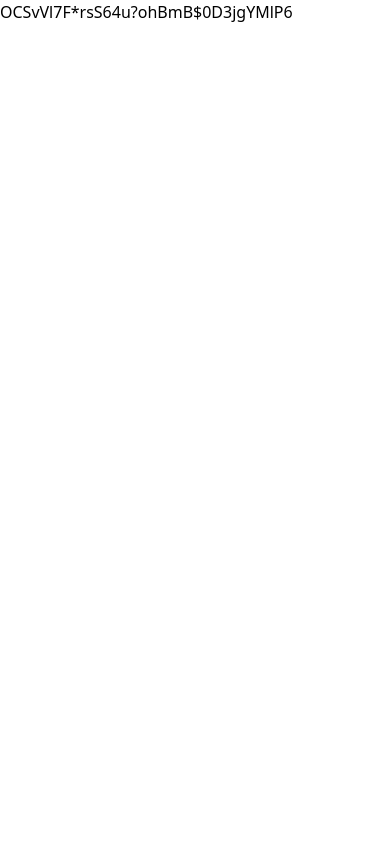
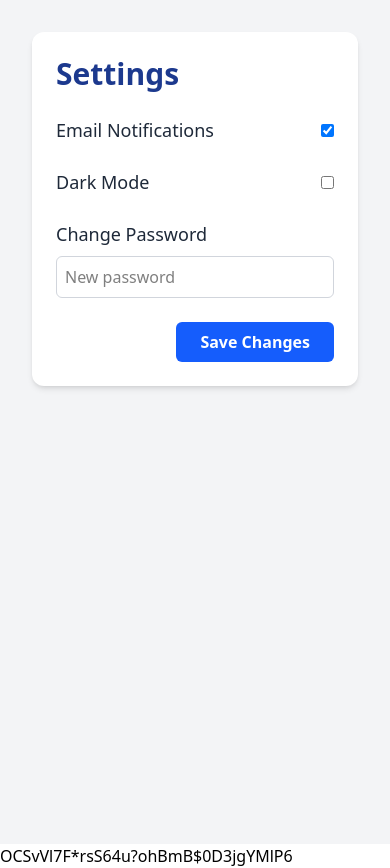
Before and after one commit to Hari-Kec/AI-Career-Accelerator, a React (Vite) app in the folder Client/: page /settings in a window 390 px wide. Before the commit the page ends 844 px from the top, so only its background shows below. Built offline with nearby package versions, Linux system fonts and the light colour scheme; no server answers.

Commit message:
final changed done

```diff
--- a/Client/src/App.jsx
+++ b/Client/src/App.jsx
@@ -8,6 +8,7 @@ import Register from './components/Authentication/Register';
 //MAIN DASHBOARD
 import Dashboard from './components/Dashboard/Dashboard';
 import Profile from './components/Dashboard/Profile';
+import Settings from './components/Dashboard/Settings';
 //PROFILE ENHANCE
 import ProfileDashboard from './components/ProfileEnhance/Dashboard'
 import GitHubReport from './components/ProfileEnhance/GithubReport';
@@ -27,6 +28,7 @@ function App() {
 
           <Route path="/dashboard" element={<Dashboard />} />
           <Route path="/profile" element={<Profile />} />
+          <Route path="/settings" element={<Settings />} />
 
           <Route path="/profile-enhance" element={<ProfileDashboard />} />
           <Route path="/github-report/:username" element={<GitHubReport />} />
--- a/Client/src/components/ApplyJob/JobApply.jsx
+++ b/Client/src/components/ApplyJob/JobApply.jsx
@@ -114,7 +114,7 @@ const JobApply = () => {
         {/* Header */}
         <div className="bg-indigo-600 py-4 px-6">
           <h2 className="text-2xl font-bold text-white flex items-center">
-            <FiUser className="mr-2" /> Job Application Form
+            <FiUser className="mr-2" /> Profile
           </h2>
           <p className="text-indigo-100 mt-1">Complete your profile to apply for jobs</p>
         </div>
@@ -464,7 +464,7 @@ const JobApply = () => {
           </div>
 
           {/* Apply for Job Button */}
-          <div className="pt-4">
+          {/* <div className="pt-4">
             <button
               type="button"
               onClick={() => navigate('/parsing')}
@@ -472,7 +472,7 @@ const JobApply = () => {
             >
               <FiAward className="mr-2" /> Apply for Job
             </button>
-          </div>
+          </div> */}
         </form>
       </div>
     </div>
--- a/Client/src/components/Dashboard/Dashboard.jsx
+++ b/Client/src/components/Dashboard/Dashboard.jsx
@@ -36,7 +36,7 @@ const Dashboard = () => {
         navigate('/profile-enhance');
         break;
       case 'Apply Jobs':
-        navigate('/apply-jobs');
+        navigate('/parsing');
         break;
       default:
         break;
@@ -75,9 +75,18 @@ const Dashboard = () => {
           {['Profile', 'Settings'].map((item, index) => {
             const icons = [FiUser, FiSettings];
             const Icon = icons[index];
+            const handleSidebarClick = () => {
+              if (item === 'Profile') {
+                navigate('/apply-jobs'); // Redirect "Profile" to Apply Jobs
+              } else if (item === 'Settings') {
+                navigate('/settings'); // You can change this path to wherever your settings route is
+              }
+            };
+
             return (
               <motion.div
                 key={item}
+                onClick={handleSidebarClick}
                 whileHover={{ scale: 1.02 }}
                 className="px-6 py-3 hover:bg-blue-700 cursor-pointer text-blue-200 hover:text-white transition-colors"
               >
--- /dev/null
+++ b/Client/src/components/Dashboard/Settings.jsx
@@ -0,0 +1,69 @@
+import React, { useState } from 'react';
+
+const Settings = () => {
+  const [emailNotifications, setEmailNotifications] = useState(true);
+  const [darkMode, setDarkMode] = useState(false);
+
+  const handleSave = () => {
+    // Logic to save settings (e.g., send to backend API)
+    console.log('Settings saved:', {
+      emailNotifications,
+      darkMode,
+    });
+    alert("Settings saved successfully!");
+  };
+
+  return (
+    <div className="min-h-screen bg-gray-100 p-8">
+      <div className="max-w-3xl mx-auto bg-white p-6 rounded-xl shadow-md">
+        <h1 className="text-3xl font-bold mb-6 text-blue-900">Settings</h1>
+
+        <div className="space-y-6">
+          {/* Email Notifications */}
+          <div className="flex items-center justify-between">
+            <label className="text-lg font-medium text-gray-800">Email Notifications</label>
+            <input
+              type="checkbox"
+              checked={emailNotifications}
+              onChange={() => setEmailNotifications(!emailNotifications)}
+              className="toggle-checkbox"
+            />
+          </div>
+
+          {/* Dark Mode Toggle */}
+          <div className="flex items-center justify-between">
+            <label className="text-lg font-medium text-gray-800">Dark Mode</label>
+            <input
+              type="checkbox"
+              checked={darkMode}
+              onChange={() => setDarkMode(!darkMode)}
+              className="toggle-checkbox"
+            />
+          </div>
+
+          {/* Change Password (UI only for now) */}
+          <div>
+            <label className="block text-lg font-medium text-gray-800 mb-2">Change Password</label>
+            <input
+              type="password"
+              placeholder="New password"
+              className="w-full border border-gray-300 p-2 rounded-md focus:outline-none focus:ring-2 focus:ring-blue-500"
+            />
+          </div>
+
+          {/* Save Button */}
+          <div className="text-right">
+            <button
+              onClick={handleSave}
+              className="bg-blue-600 hover:bg-blue-700 text-white font-semibold px-6 py-2 rounded-md"
+            >
+              Save Changes
+            </button>
+          </div>
+        </div>
+      </div>
+    </div>
+  );
+};
+
+export default Settings;
```
Also changed, not shown: Client/src/components/ApplyJob/Parsing.jsx (+26 -63 lines).
